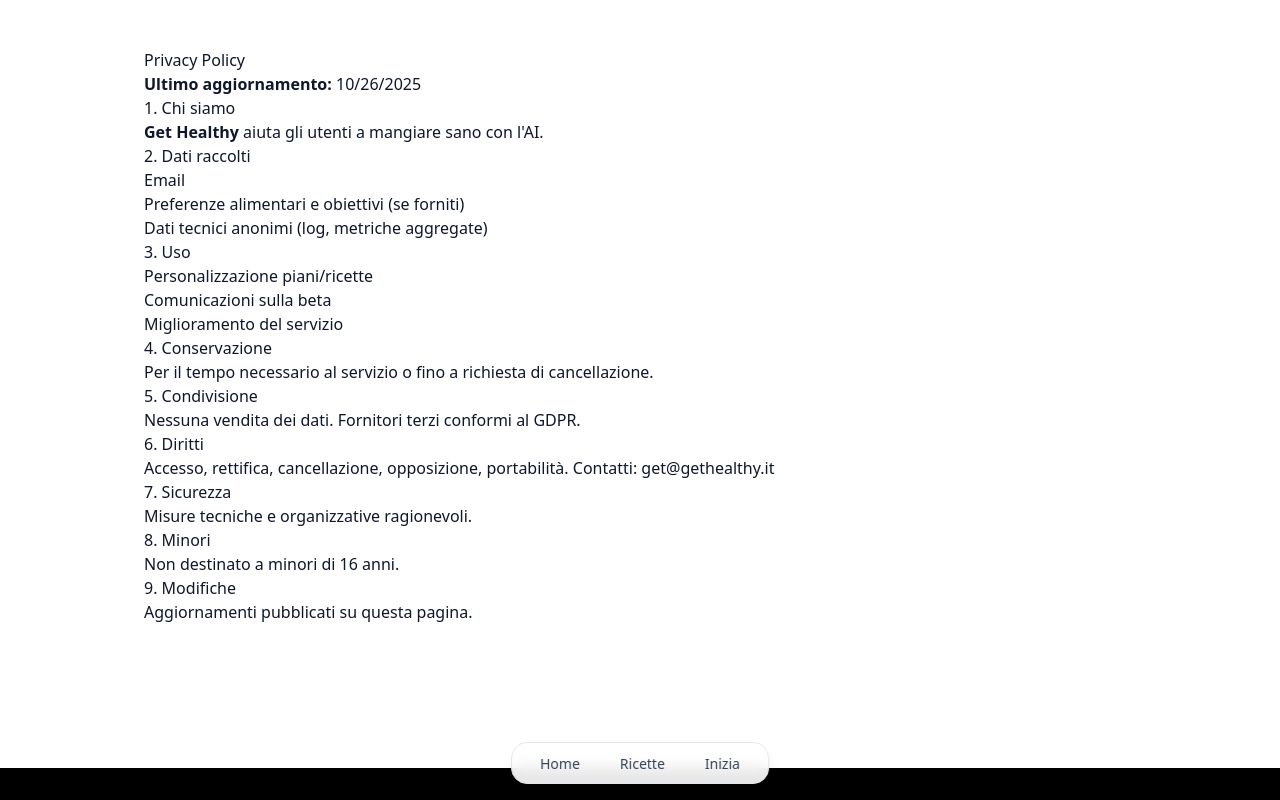
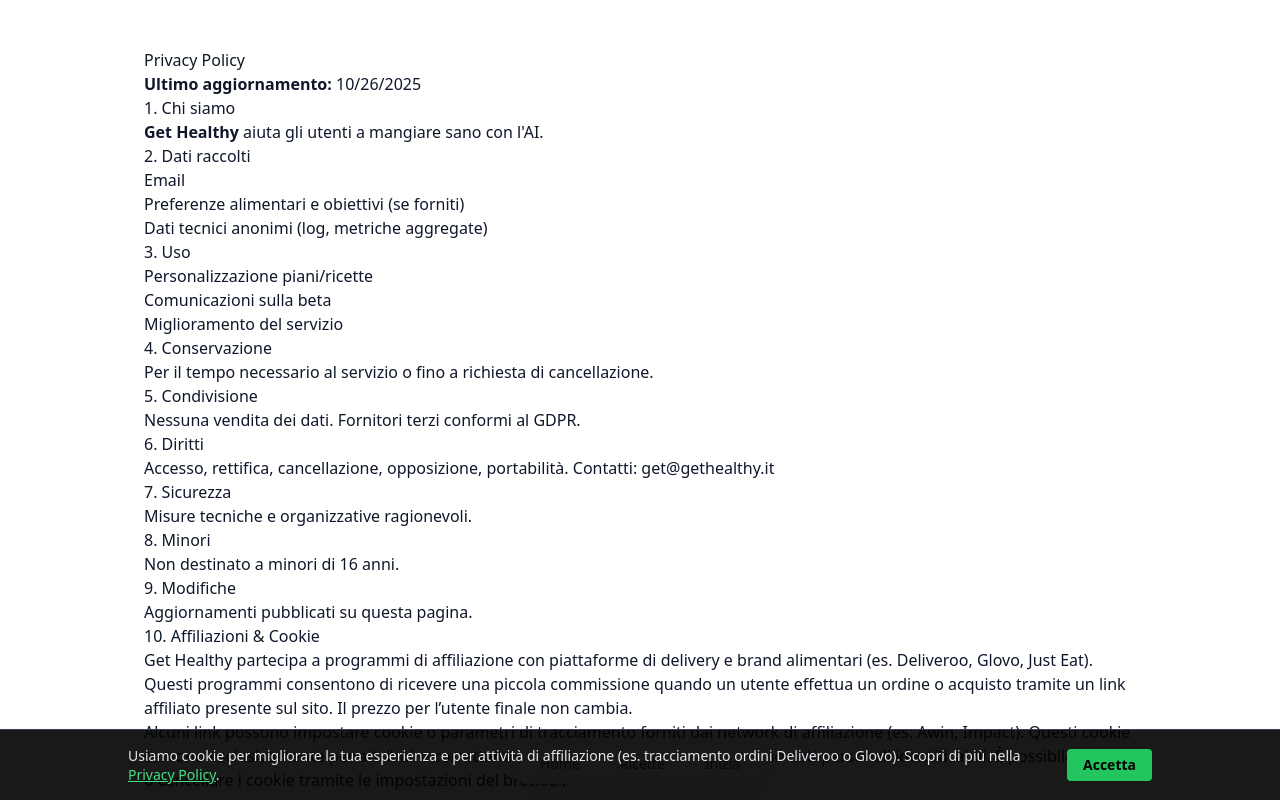
Before and after one commit to domenicocarabba/Get-Healthy, a Next.js app: page /privacy in a window 1280 px wide. Shown: the top 800 px of the page. Built offline with nearby package versions, Linux system fonts and the light colour scheme.

Commit message:
Add partners page and logos

```diff
--- a/app/layout.js
+++ b/app/layout.js
@@ -1,5 +1,6 @@
 import "./../styles/globals.css";
 import Footer from "../components/Footer";
+import CookieBanner from "@/components/CookieBanner";
 import NavBar from "../components/NavBar";
 
 export const metadata = {
@@ -24,6 +25,8 @@ export default function RootLayout({ children }) {
           <Footer />
         </div>
         <NavBar />
+        <CookieBanner />
+
       </body>
     </html>
   );
--- a/app/privacy/page.js
+++ b/app/privacy/page.js
@@ -8,32 +8,59 @@ export default function PrivacyPage() {
     <div className="container py-12 prose prose-slate max-w-3xl">
       <h1>Privacy Policy</h1>
       <p><strong>Ultimo aggiornamento:</strong> {new Date().toLocaleDateString()}</p>
+
       <h2>1. Chi siamo</h2>
       <p><strong>Get Healthy</strong> aiuta gli utenti a mangiare sano con l'AI.</p>
+
       <h2>2. Dati raccolti</h2>
       <ul>
         <li>Email</li>
         <li>Preferenze alimentari e obiettivi (se forniti)</li>
         <li>Dati tecnici anonimi (log, metriche aggregate)</li>
       </ul>
+
       <h2>3. Uso</h2>
       <ul>
         <li>Personalizzazione piani/ricette</li>
         <li>Comunicazioni sulla beta</li>
         <li>Miglioramento del servizio</li>
       </ul>
+
       <h2>4. Conservazione</h2>
       <p>Per il tempo necessario al servizio o fino a richiesta di cancellazione.</p>
+
       <h2>5. Condivisione</h2>
       <p>Nessuna vendita dei dati. Fornitori terzi conformi al GDPR.</p>
+
       <h2>6. Diritti</h2>
-      <p>Accesso, rettifica, cancellazione, opposizione, portabilità. Contatti: <a href="mailto:get@gethealthy.it">get@gethealthy.it</a></p>
+      <p>
+        Accesso, rettifica, cancellazione, opposizione, portabilità.
+        Contatti: <a href="mailto:get@gethealthy.it">get@gethealthy.it</a>
+      </p>
+
       <h2>7. Sicurezza</h2>
       <p>Misure tecniche e organizzative ragionevoli.</p>
+
       <h2>8. Minori</h2>
       <p>Non destinato a minori di 16 anni.</p>
+
       <h2>9. Modifiche</h2>
       <p>Aggiornamenti pubblicati su questa pagina.</p>
+
+      {/* 🟢 SEZIONE NUOVA */}
+      <h2>10. Affiliazioni & Cookie</h2>
+      <p>
+        Get Healthy partecipa a programmi di affiliazione con piattaforme di delivery e brand
+        alimentari (es. Deliveroo, Glovo, Just Eat). Questi programmi consentono di ricevere
+        una piccola commissione quando un utente effettua un ordine o acquisto tramite un link
+        affiliato presente sul sito. Il prezzo per l’utente finale non cambia.
+      </p>
+      <p>
+        Alcuni link possono impostare cookie o parametri di tracciamento forniti dai network
+        di affiliazione (es. Awin, Impact). Questi cookie servono esclusivamente per attribuire
+        correttamente le conversioni e non raccolgono dati personali identificabili.
+        È possibile gestire o cancellare i cookie tramite le impostazioni del browser.
+      </p>
     </div>
   );
 }
--- /dev/null
+++ b/components/CookieBanner.jsx
@@ -0,0 +1,39 @@
+// components/CookieBanner.jsx
+"use client";
+import { useState, useEffect } from "react";
+
+export default function CookieBanner() {
+    const [visible, setVisible] = useState(false);
+
+    useEffect(() => {
+        const accepted = localStorage.getItem("cookiesAccepted");
+        if (!accepted) setVisible(true);
+    }, []);
+
+    const acceptCookies = () => {
+        localStorage.setItem("cookiesAccepted", "true");
+        setVisible(false);
+    };
+
+    if (!visible) return null;
+
+    return (
+        <div className="fixed bottom-0 left-0 right-0 bg-black/90 text-gray-200 p-4 text-sm z-50 border-t border-gray-700">
+            <div className="max-w-5xl mx-auto flex flex-col md:flex-row items-center justify-between gap-3">
+                <p className="leading-snug">
+                    Usiamo cookie per migliorare la tua esperienza e per attività di
+                    affiliazione (es. tracciamento ordini Deliveroo o Glovo). Scopri di più nella{" "}
+                    <a href="/privacy" className="underline text-green-400">
+                        Privacy Policy
+                    </a>.
+                </p>
+                <button
+                    onClick={acceptCookies}
+                    className="bg-green-500 text-black font-semibold px-4 py-1.5 rounded hover:bg-green-400 transition"
+                >
+                    Accetta
+                </button>
+            </div>
+        </div>
+    );
+}
```
